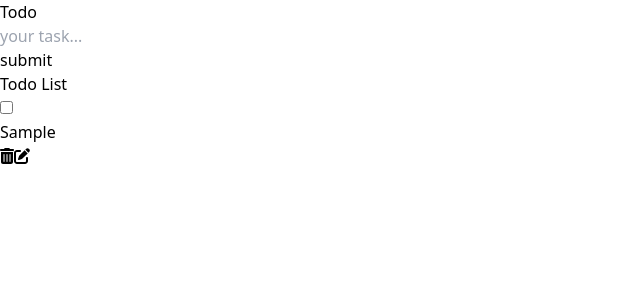
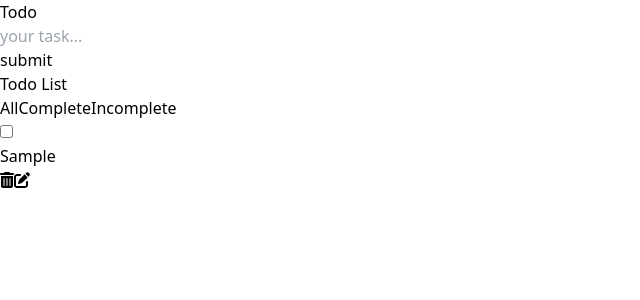
Before and after one commit to nutan240/Todoo, a React (Vite) app: page / in a window 1280 px wide. Both pictures are taken after typing "Sample" into the empty fields and a click on the button "submit". Shown: the top 300 px of the page, without its empty margins (0-640 px from the left). Built offline with nearby package versions, Linux system fonts and the light colour scheme.

Commit message:
filter tododata all , complete, incomplete

```diff
--- a/src/App.jsx
+++ b/src/App.jsx
@@ -7,7 +7,7 @@ function App() {
   const [input, setInput] = useState("");
   const [tododata, setTododata] = useState([]);
   const [edit, setEdit] = useState('');
-
+  const [filter, setFilter] = useState('all');
   const handleFormSubmit = (e) => {
     e.preventDefault();
     if (input.trim() !== "") {
@@ -36,11 +36,9 @@ function App() {
       }
     }
   };
-
   const handleDelete = (id) => {
     setTododata((prevTodos) => prevTodos.filter((todo) => todo.id !== id));
   };
-
   const handleCheckboxChange = (id) => {
     console.log(id,"===================");
     setTododata((prevTodos) =>
@@ -49,7 +47,6 @@ function App() {
       )
     );
   };
-
   const handleEdit = (id) => {
     const todoToEdit = tododata.find((todo) => todo.id === id);
     if (todoToEdit) {
@@ -57,7 +54,26 @@ function App() {
       setInput(todoToEdit.name);
     }
   };
-
+  const showall = () => {
+    setFilter('all');
+  };
+  const showcompleted = () => {
+    setFilter('complete');
+  };
+  const showincompleted = () => {
+    setFilter('incomplete');
+  };
+  const filteredData = () => {
+    switch (filter) {
+      case 'complete':
+        return tododata.filter((todo) => todo.check);
+      case 'incomplete':
+        return tododata.filter((todo) => !todo.check);
+      case 'all':
+      default:
+        return tododata;
+    }
+  };
   return (
     <div className='w-[60%]   m-auto'>
       <Form handleInputChange={handleInputChange} handleFormSubmit={handleFormSubmit} handleAddTodo={handleAddTodo} input={input} setInput={setInput} />
@@ -66,6 +82,10 @@ function App() {
         handleDelete={handleDelete}
         handleCheckboxChange={handleCheckboxChange}
         handleEdit={handleEdit}
+        showall={showall}
+        showcompleted={showcompleted}
+        showincompleted={showincompleted}
+        filteredData={filteredData}
       />
     </div>
   );
@@ -77,5 +97,4 @@ App.propTypes = {
   input: PropTypes.string.isRequired,
   setInput: PropTypes.func.isRequired,
 };
-
 export default App;
--- a/src/components/Button.jsx
+++ b/src/components/Button.jsx
@@ -3,7 +3,7 @@ import React from 'react';
 function Button({ onSubmit, title }) {
   return (
     <>
-      <button className="px-2  border-2 rounded h-8 " onClick={onSubmit}>
+      <button className="px-2  border-2 rounded hover:shadow-lg focus:outline-none h-8 " onClick={onSubmit}>
         {title}
       </button>
     </>
--- a/src/components/Icon.jsx
+++ b/src/components/Icon.jsx
@@ -2,11 +2,12 @@ import React from 'react';
 import { FontAwesomeIcon } from '@fortawesome/react-fontawesome';
 import { faTrashAlt, faEdit } from '@fortawesome/free-solid-svg-icons';
 
-function Icon({ type, handleClick }) {
+function Icon({ type, handleClick,color }) {
   let iconToRender;
 
   switch (type) {
     case 'delete':
+
       iconToRender = faTrashAlt;
       break;
     case 'edit':
@@ -15,7 +16,7 @@ function Icon({ type, handleClick }) {
   }
   return (
     <>
-      <FontAwesomeIcon className='py-2'   icon={iconToRender} onClick={handleClick} />
+      <FontAwesomeIcon className={`py-2 ${color} `}   icon={iconToRender} onClick={handleClick} />
     </>
   );
 }
--- a/src/components/List.jsx
+++ b/src/components/List.jsx
@@ -1,33 +1,33 @@
-import React from 'react';
+import React, { useState } from 'react';
 import Icon from './Icon';
 import CheckBox from './CheckBox';
 import Badge from './Badge';
-
-function List({ tododata, handleDelete, handleCheckboxChange, handleEdit }) {
+import Button from './Button';
+function List({ tododata,filteredData, handleDelete, handleCheckboxChange, handleEdit ,showall ,showcompleted ,showincompleted}) {
   return (
     <>
-      <div >
+      <div>
         {tododata.length > 0 && (
-          <div className='ml-5 mt-7 mb-0  mr-10 text-balance break-words  h-auto   '>
-            <h1 className='font-medium  text-2xl font-serif mb-1'> Todo List </h1>
-            {tododata.map((e) => (
-              <div className=' border border-slate-300  rounded-md pl-2 pr-4 py-1 text-balance break-words  mb-2 mt-1 text-overflow-ellipsis flex  ' key={e.id}>
-                <div className='icons flex w-full justify-between '>
+          <div className='ml-5 mt-7 mb-0 mr-10 text-balance break-words h-auto'>
+            <h1 className='font-medium text-2xl font-serif mb-1'> Todo List </h1>
+            <div className='flex gap-4 mb-4'>
+        <Button title={'All'} onSubmit={showall}/>
+              <Button title={'Complete'} onSubmit={showcompleted}/>
+              <Button title={'Incomplete'} onSubmit={showincompleted}/>
+            </div>
+            {filteredData().map((e) => (
+              <div className='border border-slate-300 rounded-md pl-2 pr-4 py-1 text-balance break-words mb-2 mt-1 text-overflow-ellipsis flex' key={e.id}>
+                <div className='icons flex w-full justify-between'>
                   <CheckBox type="checkbox" checked={e.check} handleCheckboxChange={() => handleCheckboxChange(e.id)} />
                   <div className='text-balance flex justify-between text-left truncate break-words size-full'>
-                    <p className=' break-words break-all rounded-md  pl-4 '>
-                      {e.name}
-                    </p>
-                    <div className='flex  items-center gap-2'>
-                      <Icon type="delete" handleClick={() => handleDelete(e.id)} color="red" />
-                      <Icon type="edit" handleClick={() => handleEdit(e.id)} />
-                      {e.check &&
-                      <Badge badge= "completed"/>}
+                    <p className='break-words break-all rounded-md pl-4'>{e.name}</p>
+                    <div className='flex items-center gap-2'>
+                      <Icon  type="delete" handleClick={() => handleDelete(e.id)} color="text-red-500" />
+                      <Icon type="edit" color="text-blue-500" handleClick={() => handleEdit(e.id)} />
+                      {e.check && <Badge badge="completed" />}
                     </div>
                   </div>
-
                 </div>
-
               </div>
             ))}
           </div>
@@ -36,5 +36,4 @@ function List({ tododata, handleDelete, handleCheckboxChange, handleEdit }) {
     </>
   );
 }
-
 export default List;
```
